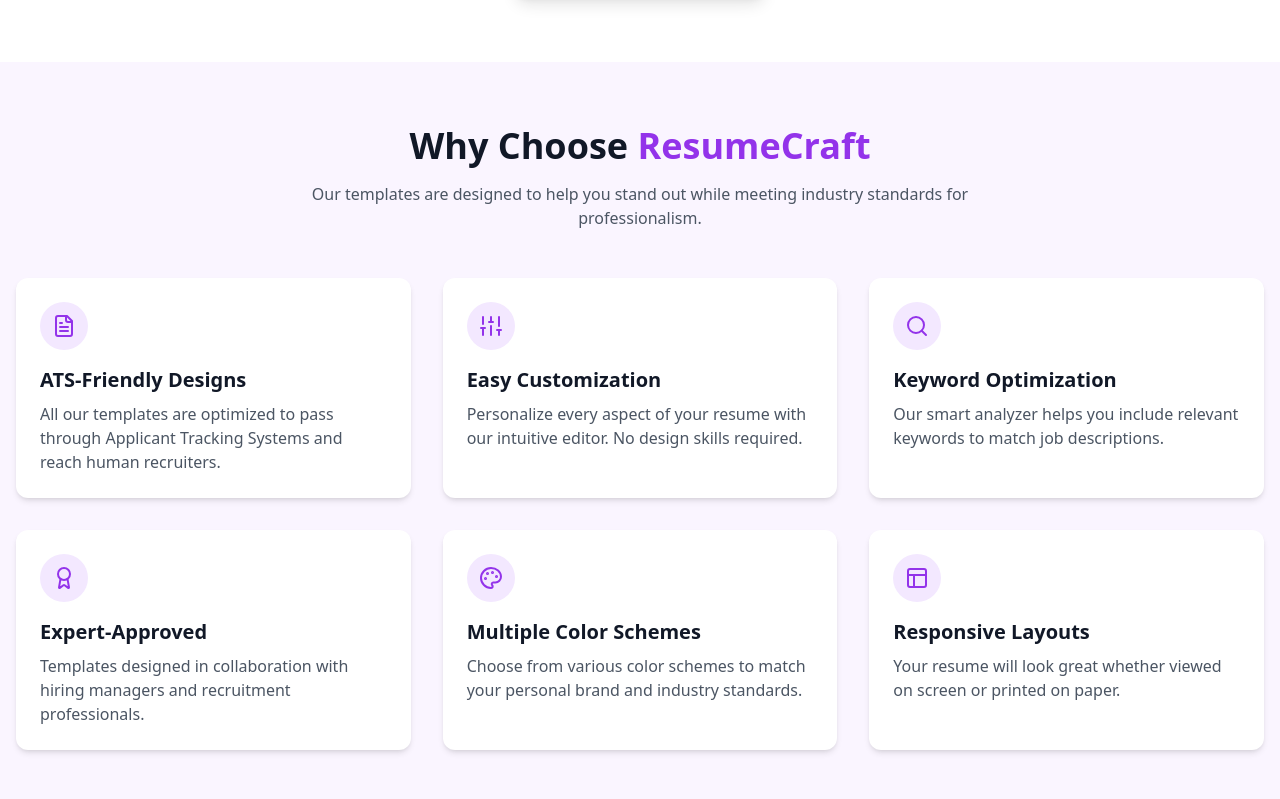
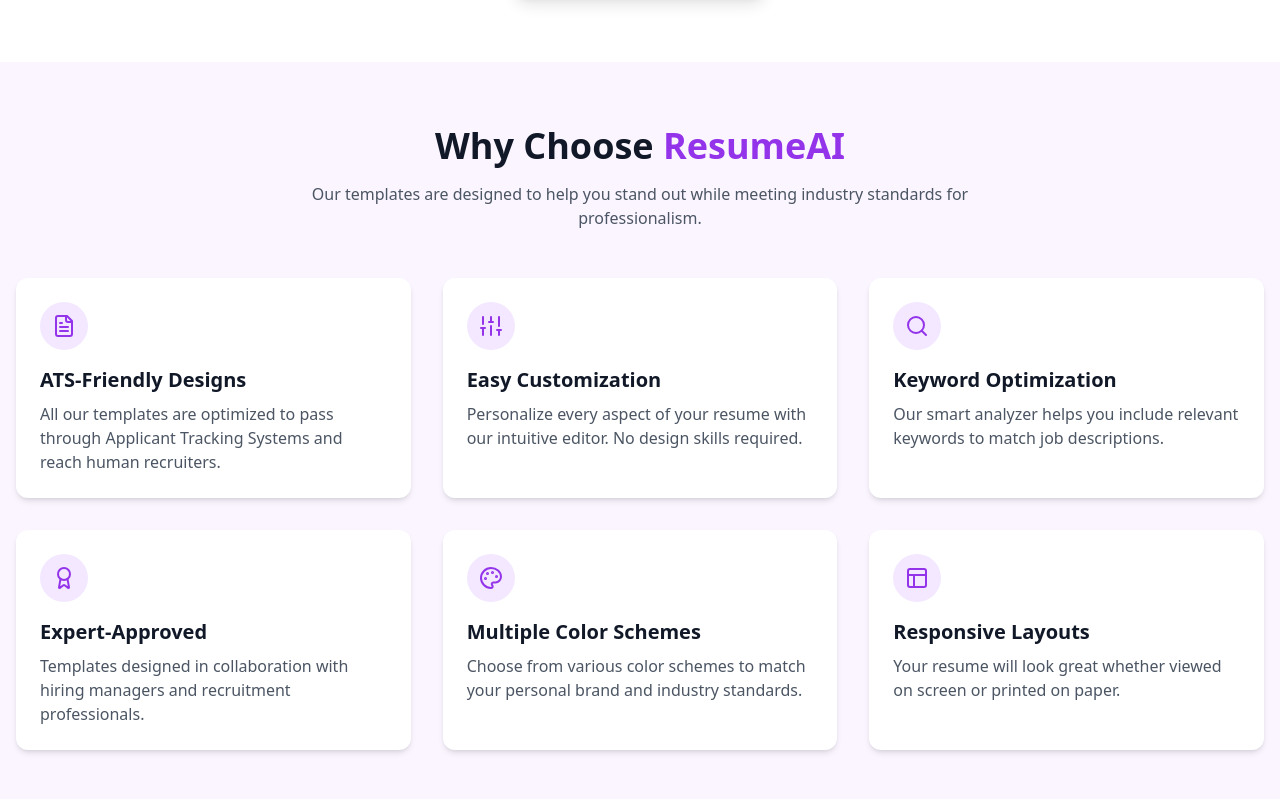
Before and after one commit to Divyansh10Sharma/Resume-Builder, a React (Vite) app: page / in a window 1280 px wide. Shown: the part 1261-2060 px from the top of the page. Built offline with nearby package versions, Linux system fonts and the light colour scheme; no server answers.

Commit message:
jujujujujuj

```diff
--- a/src/components/custom/FeaturesSection.jsx
+++ b/src/components/custom/FeaturesSection.jsx
@@ -40,7 +40,7 @@
       <div className="container mx-auto px-4">
         <div className="text-center mb-12">
           <h2 className="text-3xl md:text-4xl font-bold mb-4 text-gray-900 dark:text-white">
-            Why Choose <span className="text-purple-600">ResumeCraft</span>
+            Why Choose <span className="text-purple-600">ResumeAI</span>
           </h2>
           <p className="text-gray-600 dark:text-gray-300 max-w-2xl mx-auto">
             Our templates are designed to help you stand out while meeting industry standards for professionalism.
--- a/src/components/custom/Footer.jsx
+++ b/src/components/custom/Footer.jsx
@@ -8,7 +8,7 @@
         <div className="grid grid-cols-1 md:grid-cols-2 lg:grid-cols-4 gap-8 mb-12">
           <div>
             <h3 className="text-2xl font-bold mb-4 bg-clip-text text-transparent bg-gradient-to-r from-purple-400 to-purple-600">
-              ResumeCraft
+              ResumeAI
             </h3>
             <p className="text-gray-400 mb-4">
               Helping professionals land their dream jobs with beautifully designed, ATS-friendly resume templates.
@@ -63,11 +63,11 @@
 
         <div className="border-t border-gray-800 pt-8 flex flex-col md:flex-row justify-between items-center">
           <p className="text-gray-400 text-sm mb-4 md:mb-0">
-            &copy; {new Date().getFullYear()} ResumeCraft. All rights reserved.
+            &copy; {new Date().getFullYear()} ResumeAI. All rights reserved.
           </p>
 
           <p className="text-gray-400 text-sm flex items-center">
-            Made with <Heart size={16} className="mx-1 text-purple-500" /> by ResumeCraft Team
+            Made with <Heart size={16} className="mx-1 text-purple-500" /> by ResumeAI Team
           </p>
         </div>
       </div>
--- a/src/components/custom/TestimonialsSection.jsx
+++ b/src/components/custom/TestimonialsSection.jsx
@@ -4,7 +4,7 @@
 const testimonials = [
   {
     id: 1,
-    quote: "ResumeCraft helped me land my dream job! The templates are not only beautiful but also ATS-friendly. I got more interviews in one month than I did in six months with my old resume.",
+    quote: "ResumeAI helped me land my dream job! The templates are not only beautiful but also ATS-friendly. I got more interviews in one month than I did in six months with my old resume.",
     name: "Alexandra Chen",
     title: "Marketing Director",
     avatar: "https://images.pexels.com/photos/415829/pexels-photo-415829.jpeg?auto=compress&cs=tinysrgb&w=1260&h=750&dpr=2",
@@ -12,7 +12,7 @@
   },
   {
     id: 2,
-    quote: "As someone who's not design-savvy, I was worried about creating a professional resume. ResumeCraft made it incredibly simple, and I received compliments on my resume design during interviews.",
+    quote: "As someone who's not design-savvy, I was worried about creating a professional resume. ResumeAI made it incredibly simple, and I received compliments on my resume design during interviews.",
     name: "Marcus Johnson",
     title: "Software Engineer",
     avatar: "https://images.pexels.com/photos/2379004/pexels-photo-2379004.jpeg?auto=compress&cs=tinysrgb&w=1260&h=750&dpr=2",
@@ -20,7 +20,7 @@
   },
   {
     id: 3,
-    quote: "The templates are sleek, modern, and versatile. I've recommended ResumeCraft to all my graduating classmates. Worth every penny for the premium templates!",
+    quote: "The templates are sleek, modern, and versatile. I've recommended ResumeAI to all my graduating classmates. Worth every penny for the premium templates!",
     name: "Sophia Rodriguez",
     title: "Recent Graduate",
     avatar: "https://images.pexels.com/photos/3763188/pexels-photo-3763188.jpeg?auto=compress&cs=tinysrgb&w=1260&h=750&dpr=2",
```
